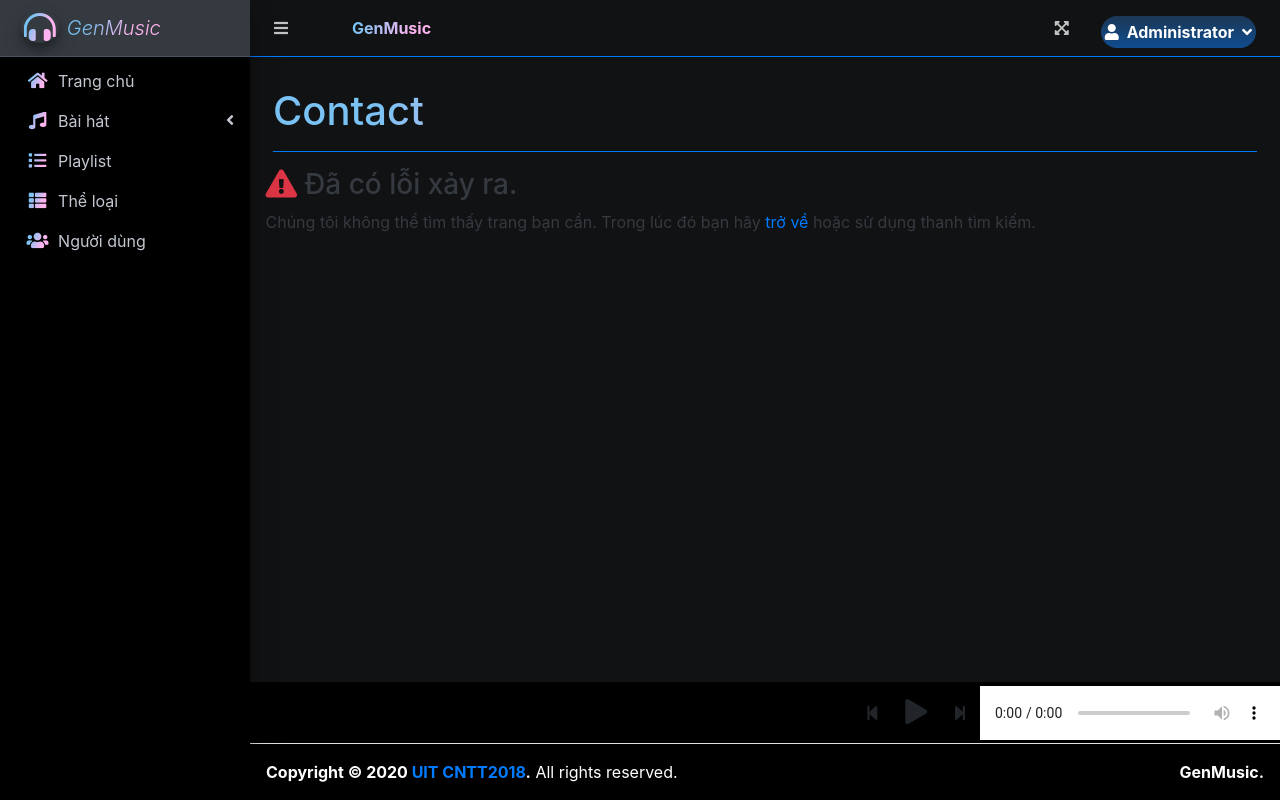
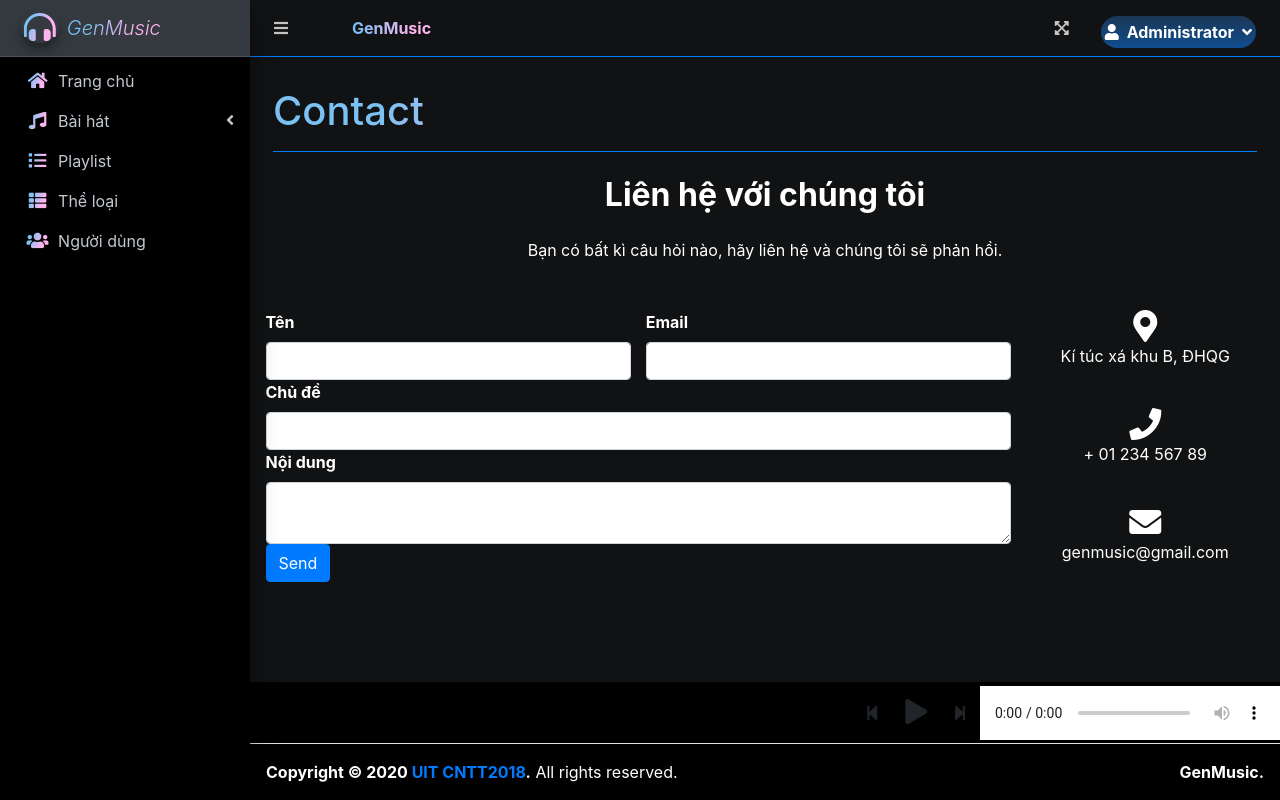
Before and after one commit to TaCongNguyen/Web-BackEnd, a PHP site: page /music/index.php?page=contact in a window 1280 px wide. Run offline with PHP 8.4, Linux system fonts and the light colour scheme; a user stored in the database is signed in; some libraries are stand-ins or nearby versions.

Commit message:
Contact form cực mạnh

```diff
--- /dev/null
+++ b/contact.php
@@ -0,0 +1,105 @@
+<?php include('db_connect.php') ?>
+
+<style>
+    section{
+        color:white;
+    }
+</style>
+<section class="mb-4">
+
+    <!--Section heading-->
+    <h2 class="h1-responsive font-weight-bold text-center my-4">Liên hệ với chúng tôi</h2>
+    <!--Section description-->
+    <p class="text-center w-responsive mx-auto mb-5">Bạn có bất kì câu hỏi nào, hãy liên hệ và chúng tôi sẽ phản hồi.</p>
+
+    <div class="row">
+
+        <!--Grid column-->
+        <div class="col-md-9 mb-md-0 mb-5">
+            <form id="contact-form" name="contact-form" action="mail_contact.php" method="POST">
+
+                <!--Grid row-->
+                <div class="row">
+
+                    <!--Grid column-->
+                    <div class="col-md-6">
+                        <div class="md-form mb-0">
+                            <label for="name" class="">Tên</label>
+                            <input type="text" id="name" name="name" class="form-control">
+
+                        </div>
+                    </div>
+                    <!--Grid column-->
+
+                    <!--Grid column-->
+                    <div class="col-md-6">
+                        <div class="md-form mb-0">
+                            <label for="email" class="">Email</label>
+                            <input type="text" id="email" name="email" class="form-control">
+
+                        </div>
+                    </div>
+                    <!--Grid column-->
+
+                </div>
+                <!--Grid row-->
+
+                <!--Grid row-->
+                <div class="row">
+                    <div class="col-md-12">
+                        <div class="md-form mb-0">
+                            <label for="subject" class="">Chủ đề</label>
+                            <input type="text" id="subject" name="subject" class="form-control">
+
+                        </div>
+                    </div>
+                </div>
+                <!--Grid row-->
+
+                <!--Grid row-->
+                <div class="row">
+
+                    <!--Grid column-->
+                    <div class="col-md-12">
+
+                        <div class="md-form">
+                            <label for="message">Nội dung</label>
+                            <textarea type="text" id="comments" name="comments" rows="2" class="form-control md-textarea"></textarea>
+
+                        </div>
+
+                    </div>
+                </div>
+                <!--Grid row-->
+
+            </form>
+
+            <div class="text-center text-md-left">
+                <a class="btn btn-primary" onclick="document.getElementById('contact-form').submit();">Send</a>
+            </div>
+            <div class="status"></div>
+        </div>
+        <!--Grid column-->
+
+        <!--Grid column-->
+        <div class="col-md-3 text-center">
+            <ul class="list-unstyled mb-0">
+                <li><i class="fas fa-map-marker-alt fa-2x"></i>
+                    <p>Kí túc xá khu B, ĐHQG</p>
+                </li>
+
+                <li><i class="fas fa-phone mt-4 fa-2x"></i>
+                    <p>+ 01 234 567 89</p>
+                </li>
+
+                <li><i class="fas fa-envelope mt-4 fa-2x"></i>
+                    <p>genmusic@gmail.com</p>
+                </li>
+            </ul>
+        </div>
+        <!--Grid column-->
+
+    </div>
+
+</section>
+<!--Section: Contact v.2-->
--- a/sidebar.php
+++ b/sidebar.php
@@ -61,6 +61,14 @@
                   <p>Thể loại</p>
                 </a>
           </li>
+          <?php if($_SESSION['login_type'] != 1): ?>
+          <li class="nav-item">
+                <a href="./index.php?page=contact" class="nav-link nav-user_list tree-item">
+                  <i class="fas fa-users nav-icon  text-gradient-primary"></i>
+                  <p>Liên hệ</p>
+                </a>
+          </li>
+          <?php endif; ?>
           <?php if($_SESSION['login_type'] == 1): ?>
           <li class="nav-item">
                 <a href="./index.php?page=user_list" class="nav-link nav-user_list tree-item">
```
Also changed, not shown: mail_contact.php (added, +32 -0 lines), assets/uploads/img-01.png (added).
